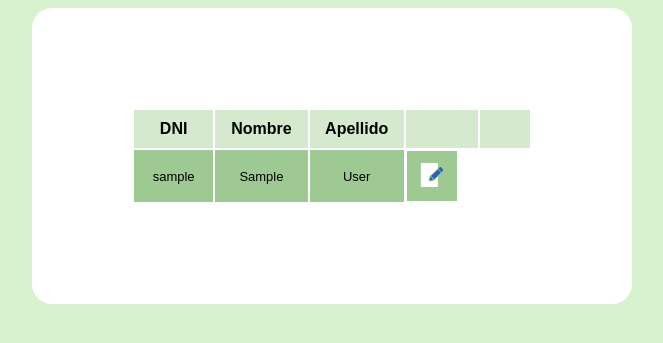
After one commit to fabjav/FOJA-DE-SERVICIO-HOSPITAL, a Django app: page / in a window 1280 px wide. The commit adds this page. Shown: the top 343 px of the page, without its empty margins (308-971 px from the left). Run offline with Django 4.2, Linux system fonts and the light colour scheme; tables that the repository leaves empty hold one stand-in row (values such as "Sample post"); data that the repository does not hold is empty.

Commit message:
creacion de tabla de registro exitosa
falta hacer funcionar el boton con eventlistener

```diff
--- a/registro/forms.py
+++ b/registro/forms.py
@@ -34,5 +34,3 @@ class crearResolucion(forms.Form):
     fecha_aprobacion = forms.DateField(
         widget=forms.DateInput(attrs={'type': 'date'})
     )
-class crearRegistro(forms.Form):
-    nombre
--- a/registro/static/css/style.css
+++ b/registro/static/css/style.css
@@ -70,3 +70,52 @@ body{
 .btn1:hover{
     cursor: pointer;
 }
+.tb1{
+    margin: auto;
+}
+.enc{
+    background-color: rgb(212, 233, 206);
+    text-align: center;
+    padding: 10px;
+    width: 100px;
+
+    font-family: Arial, Helvetica, sans-serif;
+    margin-bottom: 20px;
+
+
+}
+.con1{
+    background-color: rgb(216, 242, 208);
+    padding: 10px;
+    text-align: center;
+
+    font-family: Arial, Helvetica, sans-serif;
+    font-size: 13px;
+    margin-top: 5px;
+}
+
+.con2{
+    background-color: rgb(159, 201, 147);
+    padding: 10px;
+    text-align: center;
+
+    font-family: Arial, Helvetica, sans-serif;
+    font-size: 13px;
+
+
+}
+
+.btnRegistro{
+    background-color: rgb(159, 201, 147);
+    width: 50px;
+    height: 50px;
+    text-align: center;
+    border: none;
+    font-family: Arial, Helvetica, sans-serif;
+    font-size: 13px;
+
+
+}
+.btnRegistro:hover{
+    cursor: pointer;
+}
--- /dev/null
+++ b/registro/static/js/usuarios.js
@@ -0,0 +1,76 @@
+const listarUsuarios = async () => {
+    try {
+        console.log('si listar')
+        const response = await fetch("./usuarios");
+        const data = await response.json();
+
+        if (data.message === 'Succes') {
+            let contenido = ``;
+            let par = 1;
+            let clase = ``;
+            data.usuarios.forEach((usuario) => {
+                if (usuario.username !== 'admin') {
+                    if (par % 2 === 0) {
+                        clase = 'con1'
+                    }
+                    else {
+                        clase = 'con2'
+                    }
+                    contenido += `<tr>`;
+                    contenido += `<td class="${clase}">${usuario.username}</td>`;
+                    contenido += `<td class="${clase}">${usuario.first_name}</td>`;
+                    contenido += `<td class="${clase}">${usuario.last_name}</td>`;
+                    contenido += `<td ><button id="id_btn" class="btnRegistro"><svg xmlns="http://www.w3.org/2000/svg" xml:space="preserve" width="24" height="24" version="1.1" style="shape-rendering:geometricPrecision; text-rendering:geometricPrecision; image-rendering:optimizeQuality; fill-rule:evenodd; clip-rule:evenodd"
+                    viewBox="0 0 51 55"
+                     xmlns:xlink="http://www.w3.org/1999/xlink">
+                     <defs>
+                      <style type="text/css">
+                       <![CDATA[
+                        .fil1 {fill:#2F63AD}
+                        .fil0 {fill:white}
+                       ]]>
+                      </style>
+                     </defs>
+                     <g id="Capa_x0020_1">
+                      <metadata id="CorelCorpID_0Corel-Layer"/>
+                      <path class="fil0" d="M2 0l36 0c1,0 1,1 1,2l0 9c0,0 0,1 0,1l-18 18c-1,0 -1,1 -1,1l-2 8c0,1 0,2 1,3 1,0 1,1 2,0l9 -2c0,0 0,0 1,0l8 -9c0,0 0,0 0,0 0,0 0,1 0,1l0 21c0,1 0,2 -1,2l-36 0c-1,0 -2,-1 -2,-2l0 -51c0,-1 1,-2 2,-2z"/>
+                      <path class="fil1" d="M22 31l7 8 -8 1c0,1 -1,0 -1,0 0,0 0,0 0,-1l2 -8zm17 -16l7 7 -15 15 -8 -7 16 -15zm7 -5l5 5c0,0 0,1 0,2l-4 4 -7 -7 3 -4c1,-1 2,-1 3,0z"/>
+                     </g>
+                    </svg>
+                    </button></td>`; // Añadido botón
+                    contenido += `</tr>`;
+
+
+                    par += 1
+                };
+
+
+            });
+            ttbody.innerHTML = contenido;
+
+        };
+    }
+    catch (error) {
+        console.log(error);
+    }
+
+};
+
+
+
+const cargaInicial = async () => {
+    await listarUsuarios();
+    console.log('si')
+    // Obtén la referencia al botón
+    const miBoton = document.getElementById('id_btn');
+
+    // Añade el EventListener al botón
+    miBoton.addEventListener('click', function () {
+        console.log('¡Hiciste clic en el botón!');
+    });
+
+};
+
+window.addEventListener("load", async () => {
+    await cargaInicial();
+});
--- /dev/null
+++ b/registro/templates/registro/usuarios.html
@@ -0,0 +1,38 @@
+{% load static %}
+<!DOCTYPE html>
+<html lang="en">
+<head>
+
+    <meta charset="UTF-8">
+    <meta name="viewport" content="width=device-width, initial-scale=1.0">
+    <title>Document</title>
+    <link rel="stylesheet" href="{% static 'css/style.css' %}">
+</head>
+<body>
+    <div class="cnt1">
+        <div>
+            <table class="tb1">
+                <thead >
+                    <tr>
+
+                        <th class="enc">DNI</th>
+                        <th class="enc">Nombre</th>
+                        <th class="enc">Apellido</th>
+                        <th class="enc"></th>
+                        <th class="enc"></th>
+                    </tr>
+                </thead>
+                <tbody class="conbody" id="ttbody">
+                    <!-- Filas de usuarios se agregarán aquí dinámicamente -->
+                </tbody>
+            </table>
+
+        </div>
+
+    </div>
+
+
+
+    <script src="{% static 'js/usuarios.js' %}"></script>
+</body>
+</html>
--- a/registro/urls.py
+++ b/registro/urls.py
@@ -3,5 +3,7 @@ from . import views
 
 urlpatterns = [
     path('registro/', views.registro, name='registro'),
-    path('crear-resolucion/', views.crear_resolucion, name='crearResolucion')
+    path('crear-resolucion/', views.crear_resolucion, name='crearResolucion'),
+    path('usuarios/', views.get_usuarios, name='get_usuarios'),
+    path('', views.index, name='index'),
 ]
--- a/registro/views.py
+++ b/registro/views.py
@@ -1,10 +1,10 @@
 from django.contrib.auth.models import User
 from django.contrib.auth import login, authenticate
 from django.shortcuts import render, HttpResponseRedirect, redirect
-from .forms import RegistroForm, crearResolucion, crearRegistro
+from .forms import RegistroForm, crearResolucion
+from .models import Cambio, Resolucion
 from datetime import datetime
-from .models import Cambio, Resolucion
-
+from django.http import JsonResponse
 def registro(request):
     if request.method == 'POST':
         form = RegistroForm(request.POST)
@@ -54,8 +54,13 @@ def crear_resolucion(request):
     return render(request, 'registro/crear_resolucion.html', {'form': form})
 
 
-def crear_registro(request):
-    if request.method == 'POST':
-        form: crearRegistro(request.POST)
-        if form.is_valid():
-            #crear registro
+def get_usuarios(request):
+    usuarios = list(User.objects.values())
+    if (len(usuarios) > 0):
+        data = {'message': 'Succes','usuarios': usuarios}
+    else:
+        data = {'message': 'not found'}
+    return JsonResponse(data)
+
+def index(request):
+    return render(request, 'registro/usuarios.html')
```
Also changed, not shown: registro/admin.py (line endings or trailing spaces), registro/static/js/index.js (line endings or trailing spaces).
